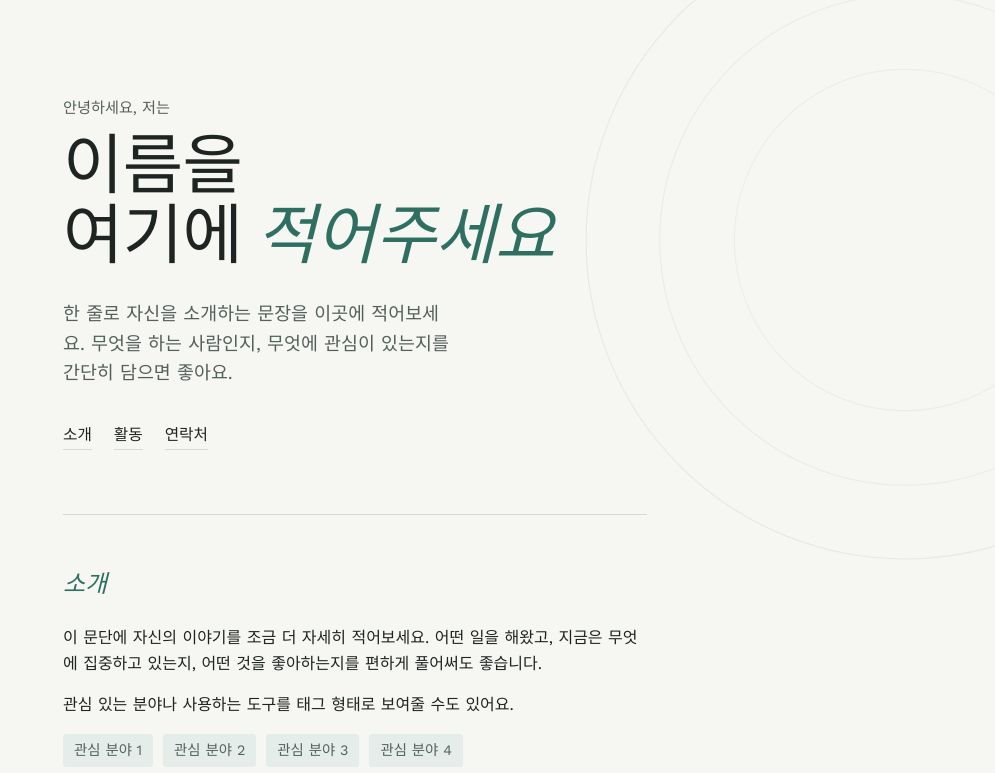
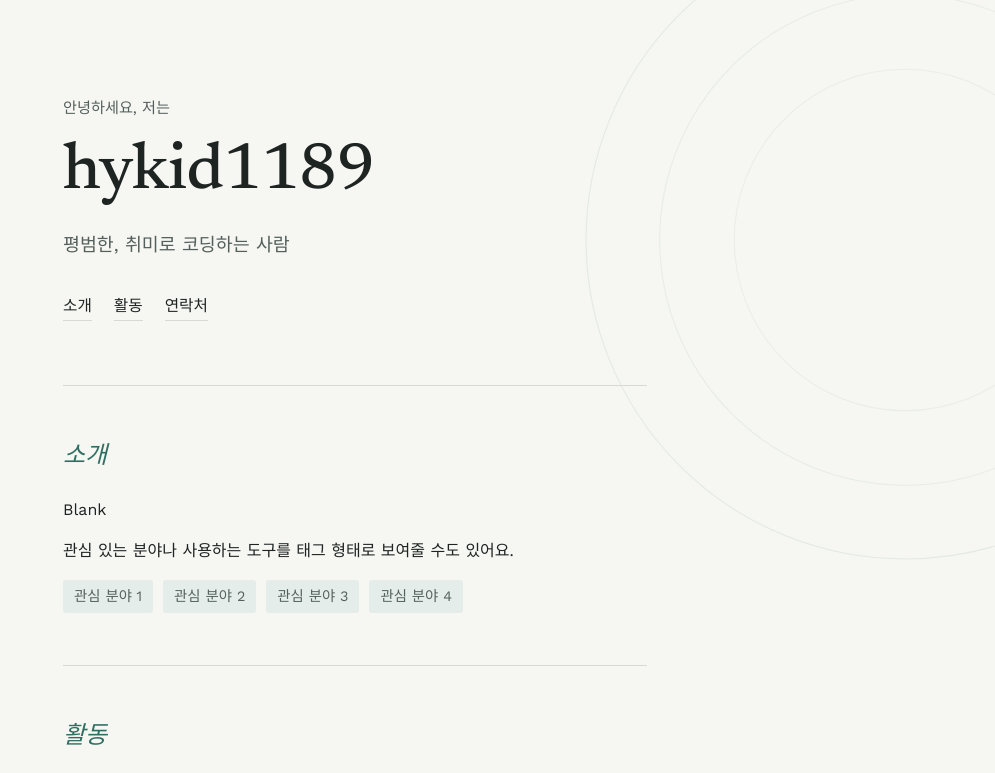
Before and after one commit to hykid1189/hykid1189.github.io, a plain HTML site: page index.html in a window 1280 px wide. Shown: the top 773 px of the page, without its empty margins (285-1280 px from the left). Drawn offline with nearby package versions, Linux system fonts and the light colour scheme.

Commit message:
Update personal information in index.html

```diff
--- a/index.html
+++ b/index.html
@@ -3,7 +3,7 @@
 <head>
 <meta charset="UTF-8">
 <meta name="viewport" content="width=device-width, initial-scale=1.0">
-<title>이름 — 소개</title>
+<title>hykid1189</title>
 <meta name="description" content="간단한 자기소개 페이지">
 <link rel="preconnect" href="https://fonts.googleapis.com">
 <link rel="preconnect" href="https://fonts.gstatic.com" crossorigin>
@@ -231,10 +231,9 @@
 
   <header class="hero">
     <p class="eyebrow">안녕하세요, 저는</p>
-    <h1>이름을<br>여기에 <em>적어주세요</em></h1>
+    <h1>hykid1189</h1>
     <p class="lede">
-      한 줄로 자신을 소개하는 문장을 이곳에 적어보세요.
-      무엇을 하는 사람인지, 무엇에 관심이 있는지를 간단히 담으면 좋아요.
+      평범한, 취미로 코딩하는 사람
     </p>
     <nav class="quicklinks">
       <a href="#about">소개</a>
@@ -246,8 +245,7 @@
   <section id="about">
     <h2>소개</h2>
     <p>
-      이 문단에 자신의 이야기를 조금 더 자세히 적어보세요. 어떤 일을 해왔고,
-      지금은 무엇에 집중하고 있는지, 어떤 것을 좋아하는지를 편하게 풀어써도 좋습니다.
+      Blank
     </p>
     <p>
       관심 있는 분야나 사용하는 도구를 태그 형태로 보여줄 수도 있어요.
@@ -298,7 +296,7 @@
   </section>
 
   <footer>
-    © 2026 이름. 이 페이지는 GitHub Pages로 제공됩니다.
+    © 2026 hykid1189
   </footer>
 
 </main>
```
